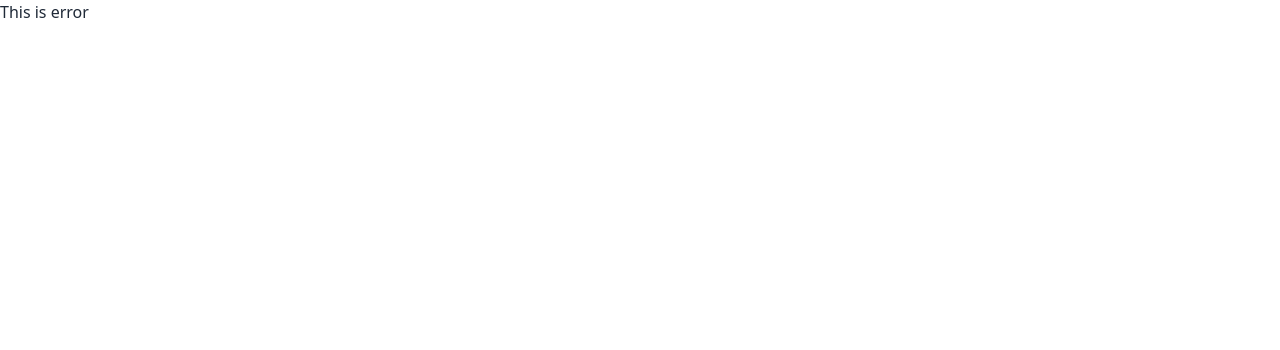
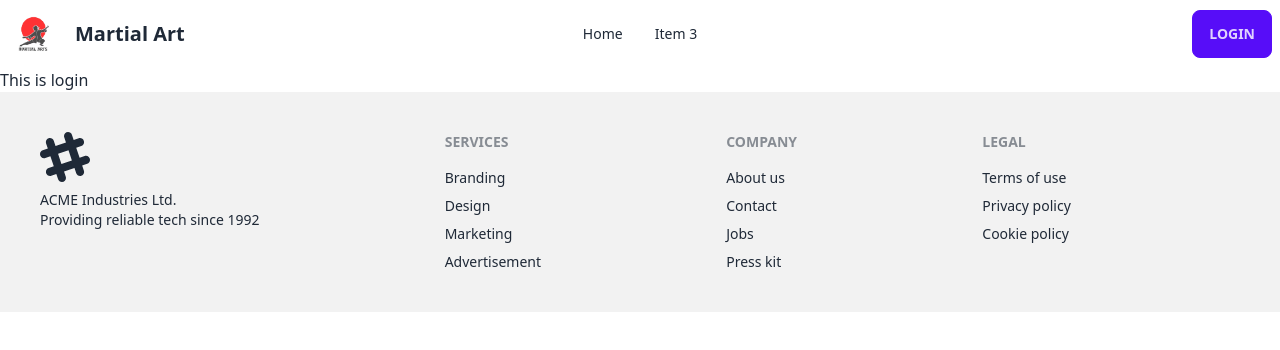
Before and after one commit to imranahmed20/summer-camp-client, a React (Vite) app: page /login in a window 1280 px wide. Before the commit this address had no page. Shown: the top 350 px of the page. Built offline with nearby package versions, Linux system fonts and the light colour scheme.

Commit message:
react helmet added

```diff
--- a/package.json
+++ b/package.json
@@ -14,6 +14,8 @@
     "match-sorter": "^6.3.1",
     "react": "^18.2.0",
     "react-dom": "^18.2.0",
+    "react-helmet": "^6.1.0",
+    "react-helmet-async": "^1.3.0",
     "react-router-dom": "^6.11.2",
     "sort-by": "^1.2.0"
   },
--- a/src/Layout/Main.jsx
+++ b/src/Layout/Main.jsx
@@ -7,7 +7,6 @@ const Main = () => {
     return (
         <div>
             <Navbar></Navbar>
-            <h1>This is main</h1>
             <Outlet></Outlet>
             <Footer></Footer>
         </div>
--- a/src/Page/Error/Error.jsx
+++ b/src/Page/Error/Error.jsx
@@ -1,9 +1,14 @@
 import React from 'react';
+import { Link } from 'react-router-dom';
+import errorImg from '../../../src/assets/error.avif'
 
 const Error = () => {
     return (
-        <div>
-            <h1>This is error</h1>
+        <div className='text-center '>
+            <img className='mx-auto mt-4 my-6 rounded-lg' src={errorImg} alt="" />
+            <h1 className='text-3xl my-4'>Page Not Found</h1>
+            <Link to="/"><button className='btn btn-secondary'>Go to Home</button></Link>
+
         </div>
     );
 };
--- a/src/Page/Home/Home/Home.jsx
+++ b/src/Page/Home/Home/Home.jsx
@@ -1,8 +1,12 @@
 import React from 'react';
+import { Helmet } from 'react-helmet';
 
 const Home = () => {
     return (
         <div>
+            <Helmet>
+                <title>Martial Art | Home</title>
+            </Helmet>
             <h1>This is home</h1>
         </div>
     );
--- /dev/null
+++ b/src/Page/Login/Login.jsx
@@ -0,0 +1,15 @@
+import React from 'react';
+import { Helmet } from 'react-helmet-async';
+
+const Login = () => {
+    return (
+        <div>
+            <Helmet>
+                <title>Martial Art | Login</title>
+            </Helmet>
+            <h1>This is login</h1>
+        </div>
+    );
+};
+
+export default Login;
--- a/src/Share/Navbar/Navbar.jsx
+++ b/src/Share/Navbar/Navbar.jsx
@@ -29,7 +29,7 @@ const Navbar = () => {
                     </ul>
                 </div>
                 <div className="navbar-end">
-                    <a className="btn">Button</a>
+                    <Link to="/login"><button className='btn btn-primary'>Login</button></Link>
                 </div>
             </div>
 
--- a/src/main.jsx
+++ b/src/main.jsx
@@ -5,9 +5,11 @@ import {
   createBrowserRouter,
   RouterProvider,
 } from "react-router-dom";
+import { HelmetProvider } from 'react-helmet-async';
 import Main from './Layout/Main';
 import Home from './Page/Home/Home/Home';
 import Error from './Page/Error/Error';
+import Login from './Page/Login/Login';
 
 const router = createBrowserRouter([
   {
@@ -18,6 +20,10 @@ const router = createBrowserRouter([
       {
         path: '/',
         element: <Home></Home>
+      },
+      {
+        path: '/login',
+        element: <Login></Login>
       }
     ]
   },
@@ -25,6 +31,10 @@ const router = createBrowserRouter([
 
 ReactDOM.createRoot(document.getElementById('root')).render(
   <React.StrictMode>
-    <RouterProvider router={router}></RouterProvider>
+    <HelmetProvider>
+      <div className='mx-auto max-w-screen-xl'>
+        <RouterProvider router={router}></RouterProvider>
+      </div>
+    </HelmetProvider>
   </React.StrictMode>,
 )
```
Also changed, not shown: src/assets/error.avif (added), 1 other file (tests, documents, lock files or other folders).
